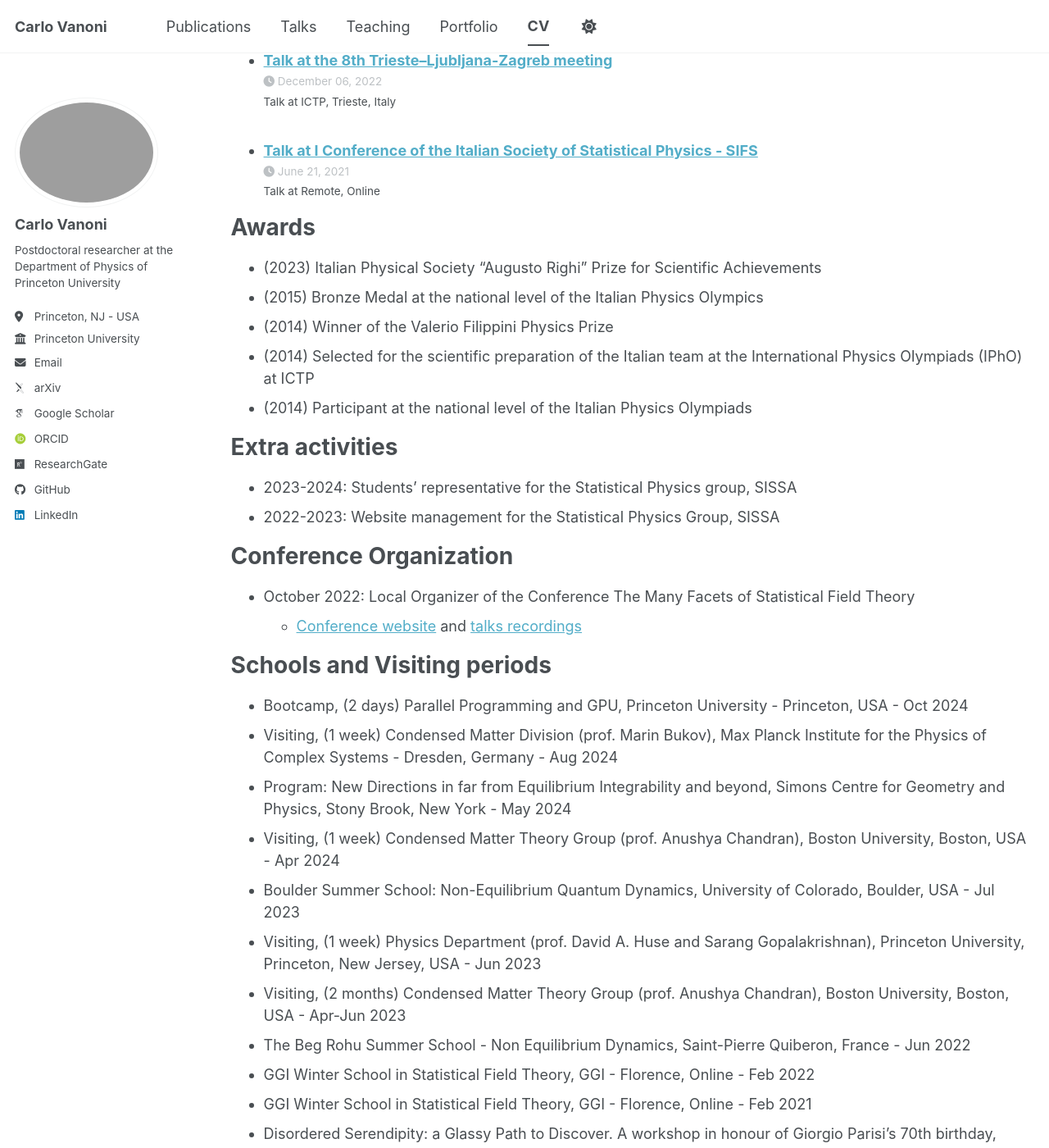
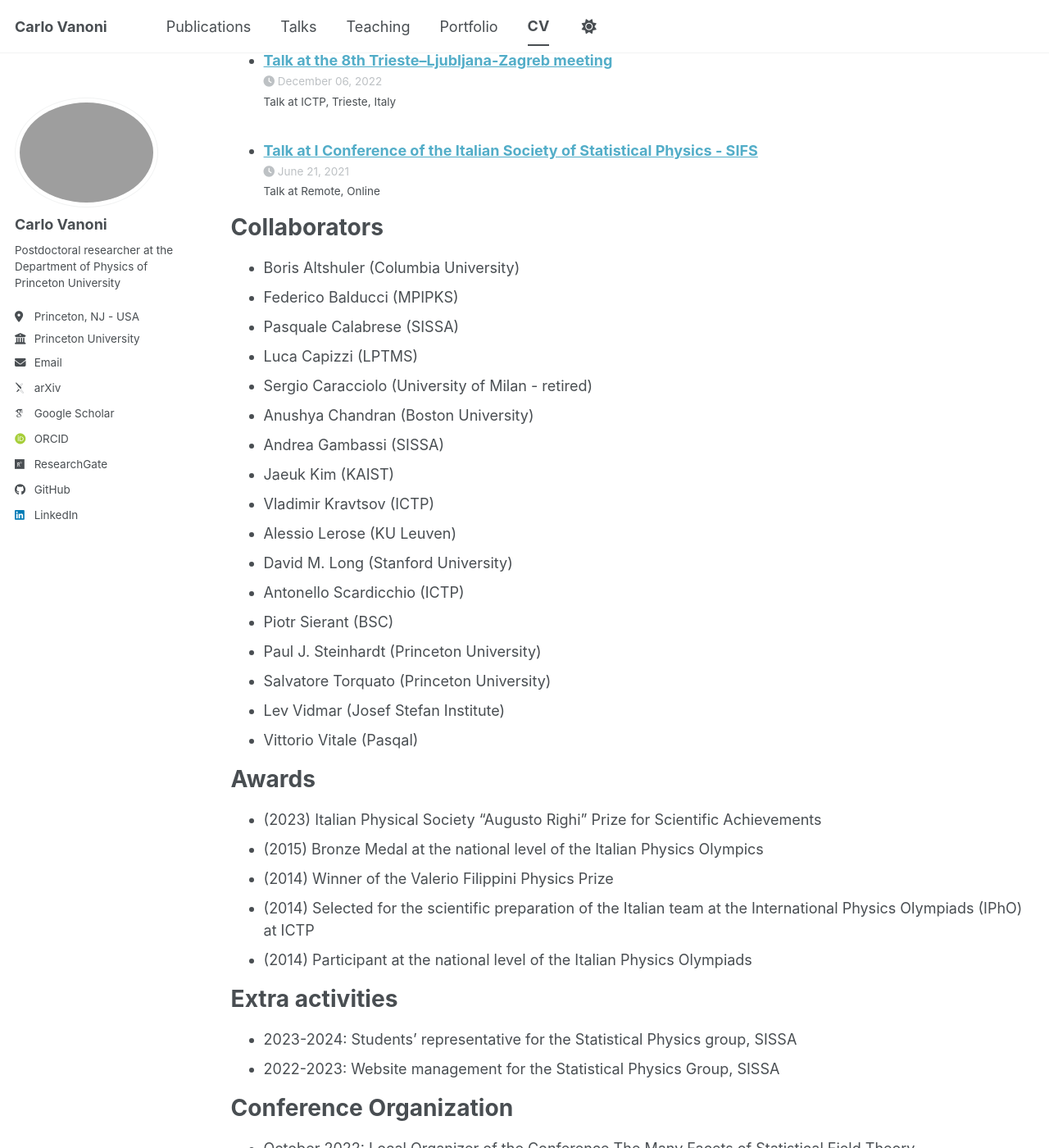
Before and after one commit to CarloVanoni/carlovanoni.github.io, a Jekyll site: the page built from _pages/cv.md, in a window 1280 px wide and 1400 px high, scrolled down 3981 px. Shown: the whole window at 82% size. Built offline with Jekyll 4.4.1, drawn with Linux system fonts in a browser that asks for light colours; some web fonts are replaced; a script bundle is joined from its source files by our own code; library files that are not in the unit come from our copies.

Commit message:
Add collaborators section to CV

```diff
--- a/_pages/cv.md
+++ b/_pages/cv.md
@@ -32,6 +32,26 @@ Talks
   <ul>{% for post in site.talks reversed %}
     {% include archive-single-talk-cv.html  %}
   {% endfor %}</ul>
+
+Collaborators
+======
+* Boris Altshuler (Columbia University)
+* Federico Balducci (MPIPKS)
+* Pasquale Calabrese (SISSA)
+* Luca Capizzi (LPTMS)
+* Sergio Caracciolo (University of Milan - retired)
+* Anushya Chandran (Boston University)
+* Andrea Gambassi (SISSA)
+* Jaeuk Kim (KAIST)
+* Vladimir Kravtsov (ICTP)
+* Alessio Lerose (KU Leuven)
+* David M. Long (Stanford University)
+* Antonello Scardicchio (ICTP)
+* Piotr Sierant (BSC)
+* Paul J. Steinhardt (Princeton University)
+* Salvatore Torquato (Princeton University)
+* Lev Vidmar (Josef Stefan Institute)
+* Vittorio Vitale (Pasqal)
 
 Awards
 ======
```
